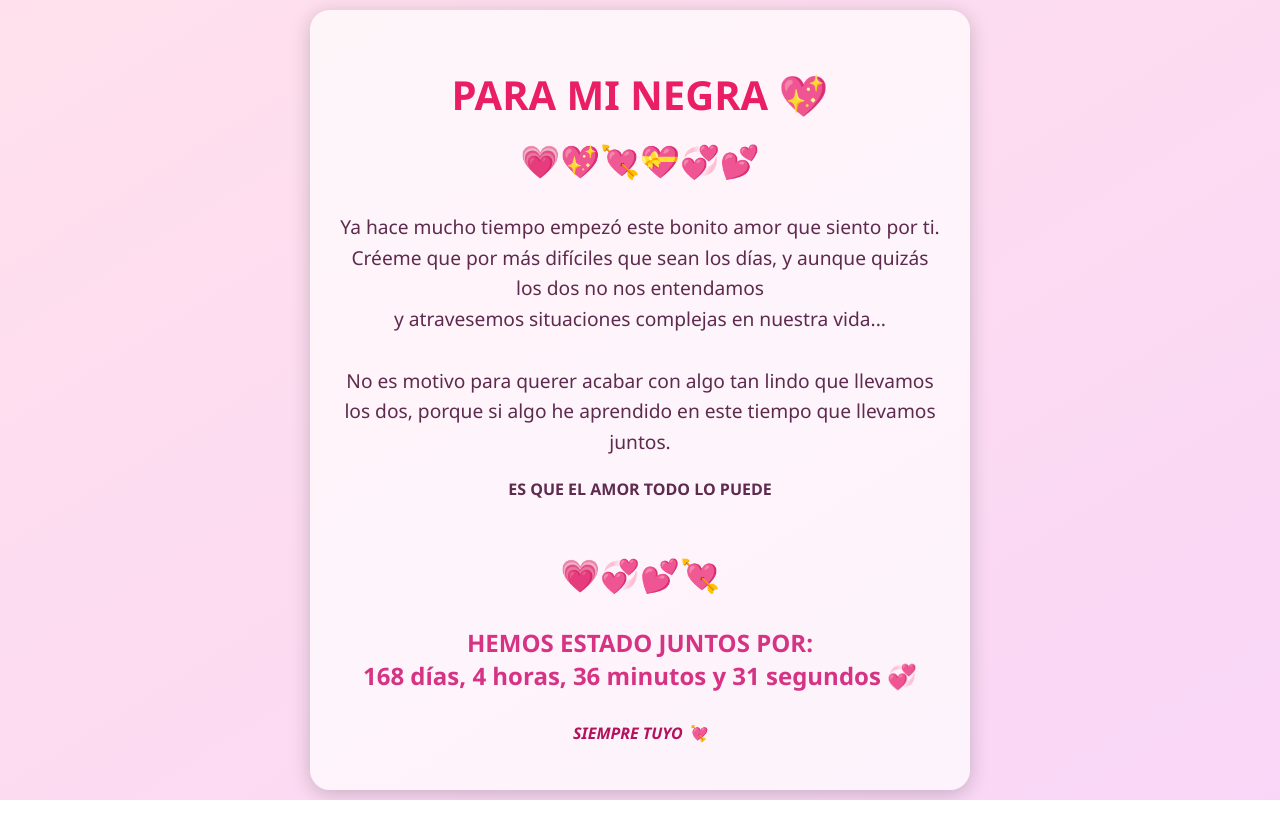
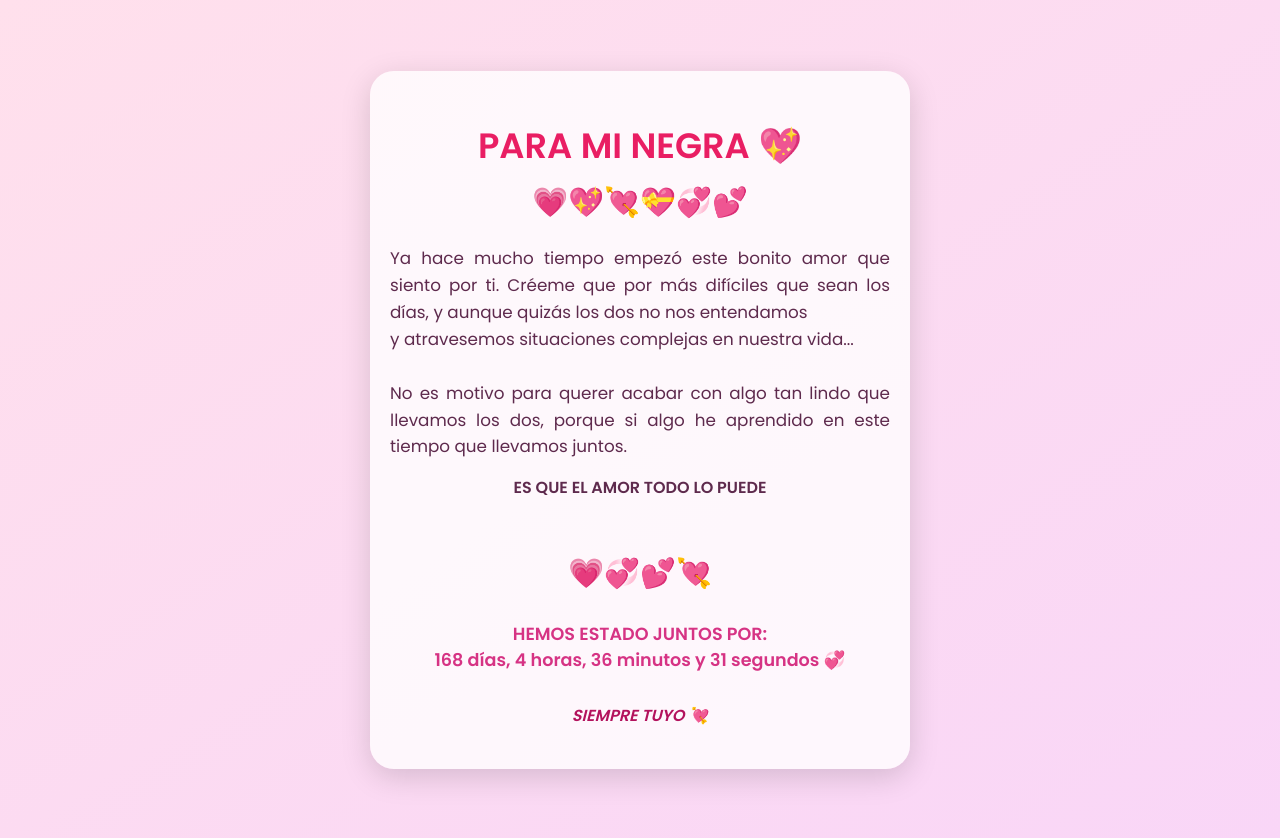
Before and after one commit to santimeji/MINEGRA, a plain HTML site: page index.html in a window 1280 px wide. Before the commit the page ends 800 px from the top, so only its background shows below. Drawn offline with Linux system fonts and the light colour scheme.

Commit message:
Update style.css

```diff
--- a/style.css
+++ b/style.css
@@ -1,47 +1,75 @@
+@import url('https://fonts.googleapis.com/css2?family=Poppins:wght@400;600&display=swap');
 
 body {
-    font-family: 'Segoe UI', Tahoma, Geneva, Verdana, sans-serif;
+    font-family: 'Poppins', sans-serif;
     background: linear-gradient(to bottom right, #ffe0ec, #f9d6f7);
     color: #5e2a4d;
     display: flex;
     justify-content: center;
     align-items: center;
-    height: 100vh;
+    min-height: 100vh;
+    margin: 0;
+    padding: 20px;
+}
+
+.container {
+    background-color: #ffffffcc;
+    padding: 25px 20px;
+    border-radius: 24px;
+    box-shadow: 0 8px 30px rgba(0, 0, 0, 0.15);
+    width: 100%;
+    max-width: 500px;
     text-align: center;
-    margin: 0;
 }
-.container {
-    background-color: #ffffffb3;
-    padding: 30px;
-    border-radius: 20px;
-    box-shadow: 0 4px 20px rgba(0, 0, 0, 0.2);
-    max-width: 600px;
+
+h1 {
+    font-size: 2.2em;
+    color: #e91e63;
+    margin-bottom: 10px;
 }
-h1 {
-    font-size: 2.5em;
-    color: #e91e63;
+
+.heart-tree {
+    font-size: 1.8em;
+    margin: 15px 0;
+    animation: float 3s ease-in-out infinite;
 }
-.heart-tree {
-    font-size: 2em;
-    animation: float 2s ease-in-out infinite;
-    margin: 20px 0;
-}
+
 @keyframes float {
     0%, 100% { transform: translateY(0); }
-    50% { transform: translateY(-10px); }
+    50% { transform: translateY(-8px); }
 }
+
 .message {
-    font-size: 1.2em;
+    font-size: 1.05em;
     line-height: 1.6;
-    margin: 20px 0;
+    margin: 15px 0;
+    text-align: justify;
 }
+
 .timer {
-    font-size: 1.5em;
+    font-size: 1.1em;
     color: #d63384;
     margin-top: 20px;
 }
+
 .footer {
     margin-top: 30px;
     font-style: italic;
     color: #b3125d;
 }
+
+@media (max-width: 480px) {
+    h1 { font-size: 1.8em; }
+    .message, .timer { font-size: 1em; }
+    .container { padding: 20px 15px; }
+}
+.heartbeat {
+    display: inline-block;
+    animation: beat 1s infinite;
+    transform-origin: center;
+  }
+
+  @keyframes beat {
+    0%, 100% { transform: scale(1); }
+    50% { transform: scale(1.2); }
+  }
```
